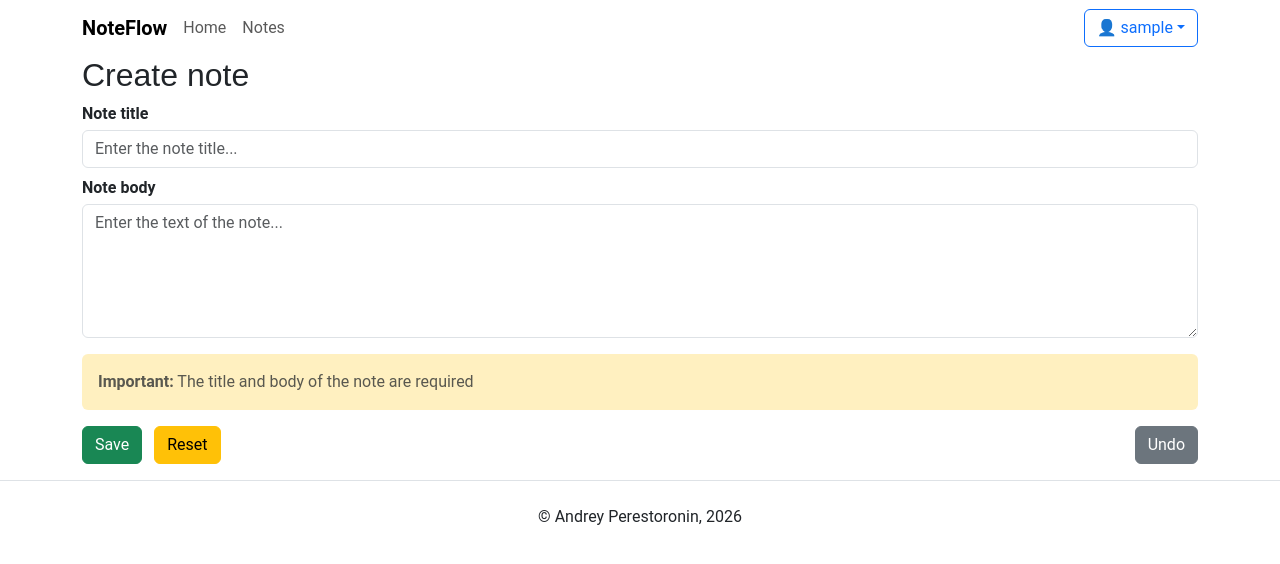
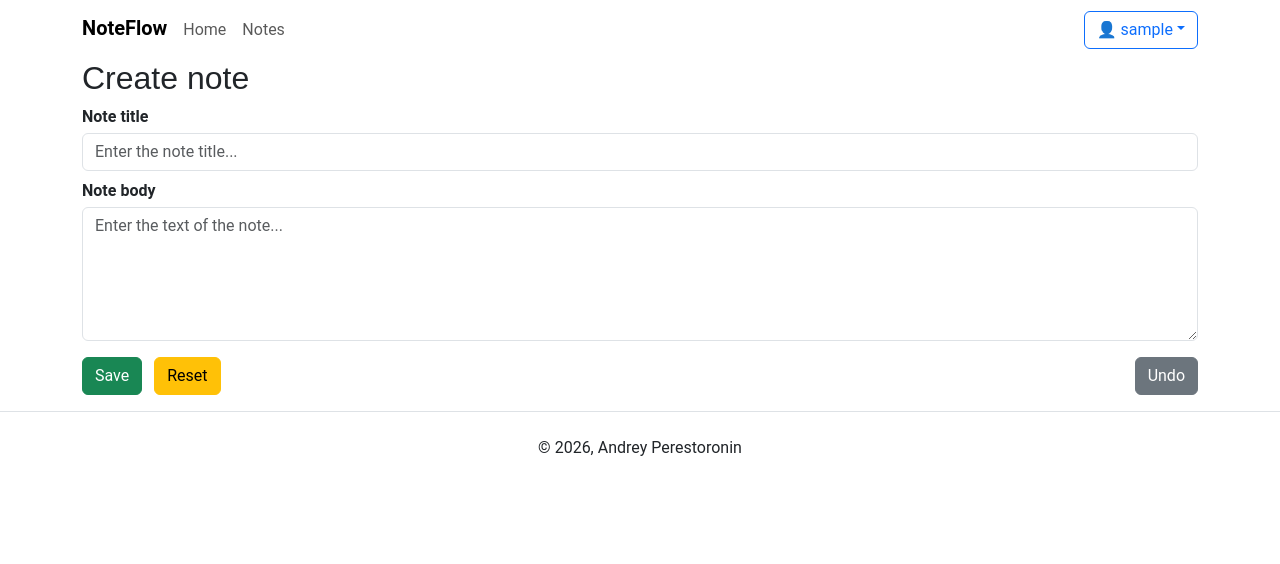
Before and after one commit to prs2rnn/django-notes-app, a Django app: page /notes/create/ in a window 1280 px wide. Shown: the top 564 px of the page. Run offline with Django 5.2, Linux system fonts and the light colour scheme; the visitor is signed in with stand-in values (Sample User, id 1); some libraries are stand-ins or nearby versions; some web fonts are replaced.

Commit message:
fix: templates

```diff
--- a/notes/views.py
+++ b/notes/views.py
@@ -29,7 +29,7 @@ def note_create(request: HttpRequest):
             note = form.save(commit=False)
             note.author = request.user
             note.save()
-            return redirect('note_detail', note_id=note.id)
+            return redirect('notes_list')
     else:
         form = NoteForm()
     return render(request, 'notes/form.html', {'form': form, 'title': 'Create note'})
--- a/templates/base.html
+++ b/templates/base.html
@@ -7,7 +7,7 @@
     <meta name="description" content="This is my Django app for taking notes." />
     <title>NoteFlow</title>
     <link rel="shortcut icon"
-          href="{% static 'img/icon.svg' %}"
+          href="{% static 'img/favicon.svg' %}"
           type="image/svg" />
     <link rel="stylesheet"
           href="{% static 'bootstrap/css/bootstrap.min.css' %}" />
@@ -17,18 +17,18 @@
   <body>
     <nav class="navbar">
       <div class="container">
-        <div class="d-flex align-items-center">
-          <a href="{% url 'home' %}" class="navbar-brand fw-semibold">NoteFlow</a>
+        <div class="d-flex align-items-sm-center flex-column flex-sm-row">
+          <a href="{% url 'home' %}" class="navbar-brand fw-semibold pb-0 pb-sm-2">NoteFlow</a>
           <ul class="navbar-nav flex-row gap-3">
             <li class="nav-item">
               <a href="{% url 'home' %}"
-                 class="nav-link
+                 class="nav-link pt-0 pt-sm-2
                         {% if request.resolver_match.url_name == 'home' %}active{% endif %}">Home</a>
             </li>
             {% if user.is_authenticated %}
               <li class="nav-item">
                 <a href="{% url 'notes_list' %}"
-                   class="nav-link
+                   class="nav-link pt-0 pt-sm-2
                           {% if request.resolver_match.url_name == 'notes_list' %}active{% endif %}">Notes</a>
               </li>
             {% endif %}
@@ -68,7 +68,7 @@
     </main>
     <footer class="border-top py-4 text-center">
       <div class="container">
-        <p>&copy; Andrey Perestoronin, 2026</p>
+        <p>&copy; 2026, Andrey Perestoronin</p>
       </div>
     </footer>
   </body>
--- a/templates/notes/detail.html
+++ b/templates/notes/detail.html
@@ -18,6 +18,6 @@
     </div>
   </div>
   <div class="text-center">
-    <a href="{% url 'notes_list' %}" class="btn btn-secondary my-3">🔙 Back to the list</a>
+    <a href="{% url 'notes_list' %}" class="btn btn-outline-primary my-3">🔙 Back to the list</a>
   </div>
 {% endblock content %}
--- a/templates/notes/form.html
+++ b/templates/notes/form.html
@@ -16,10 +16,6 @@
         {% for error in field.errors %}<div class="text-danger small mt-1">{{ error }}</div>{% endfor %}
       </div>
     {% endfor %}
-    <div class="bg-opacity-25 bg-warning p-3 rounded mt-3 text-muted">
-      <strong>Important:</strong>
-      The title and body of the note are required
-    </div>
     <div class="my-3 d-flex justify-content-between">
       <div>
         <button type="submit" class="btn btn-success">Save</button>
--- a/templates/notes/index.html
+++ b/templates/notes/index.html
@@ -1,8 +1,8 @@
 {% extends 'base.html' %}
 {% block content %}
-  <a href="{% url 'note_create' %}" class="btn btn-success mt-1">➕ Add note</a>
+  <a href="{% url 'note_create' %}" class="btn btn-outline-success mt-1">➕ Add note</a>
   {% if notes %}
-    <ul class="list-group list-group-flush my-3">
+    <ul class="list-group my-3">
       {% for note in notes %}
         <a href="{% url 'note_detail' note.id %}"
            class="list-group-item list-group-item-action mt-1 d-flex justify-content-between">
```
Also changed, not shown: static/img/favicon.svg.
